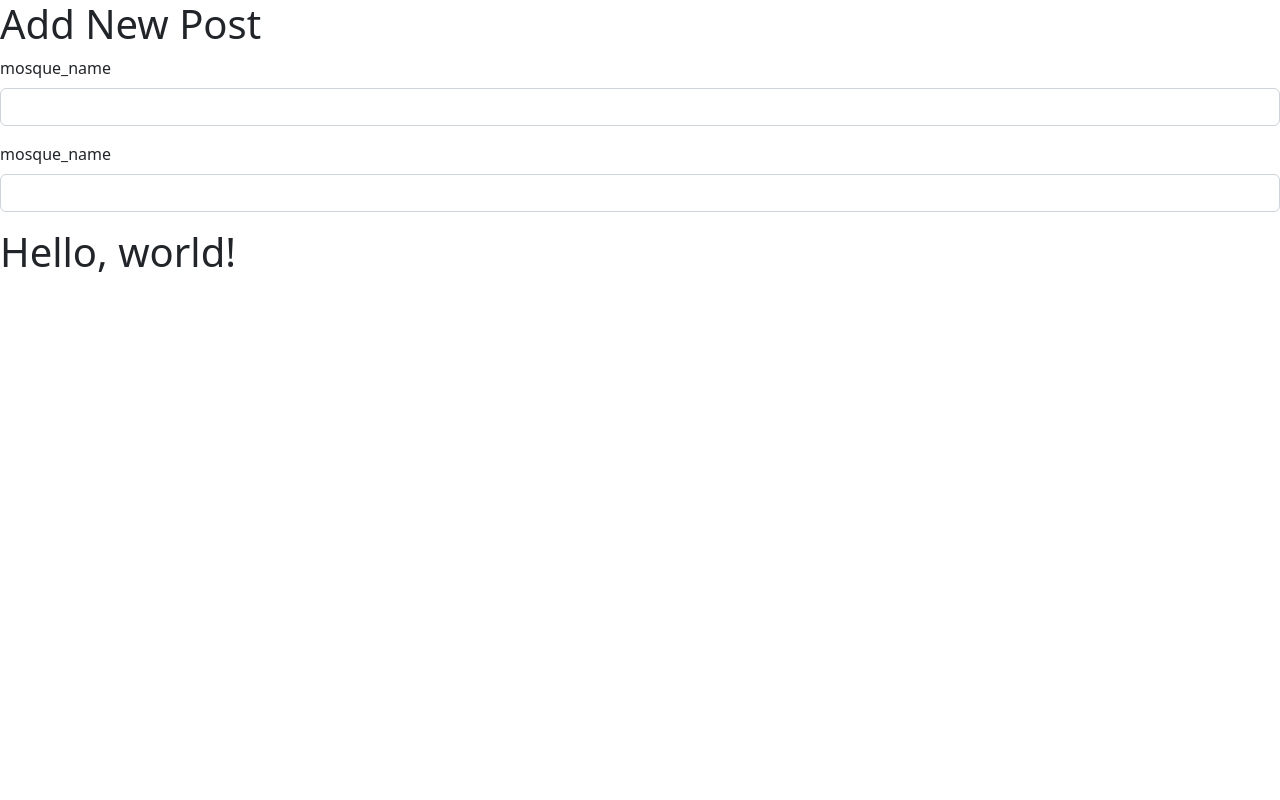
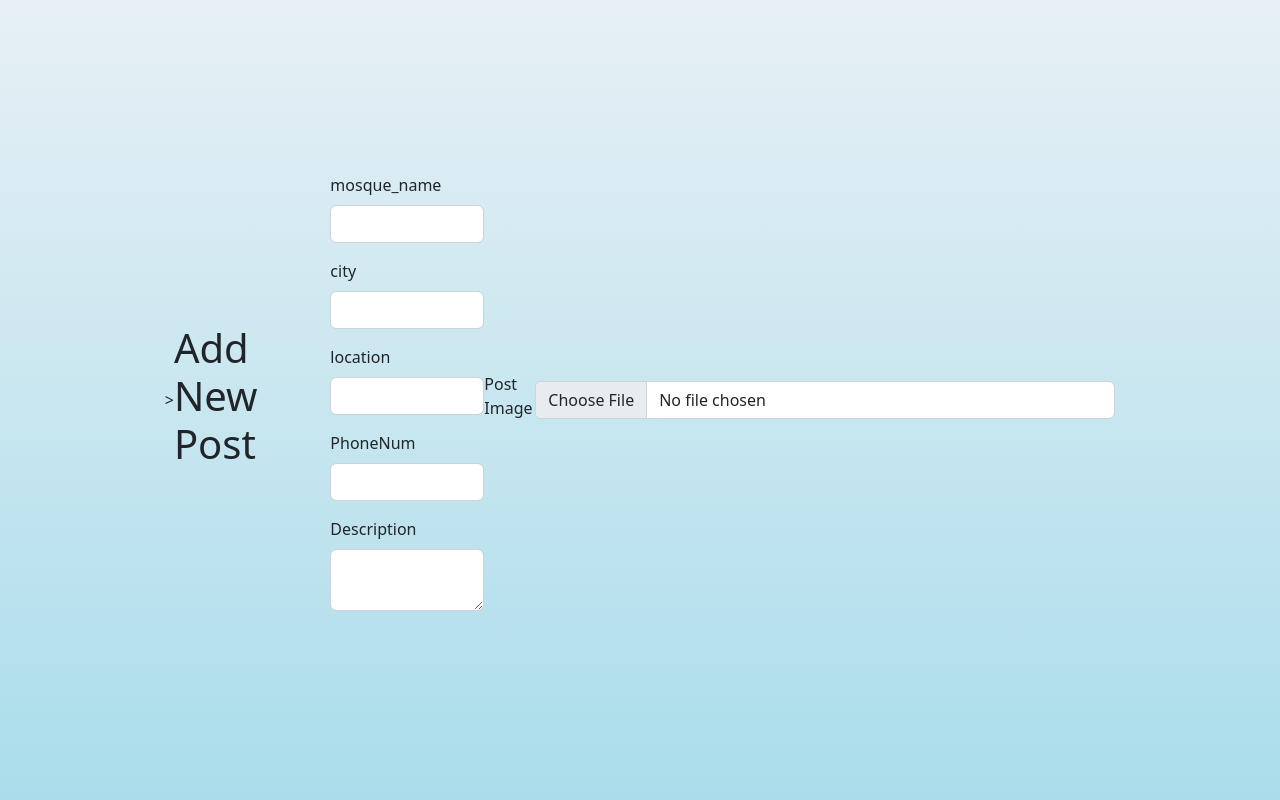
Before and after one commit to Asraralra/MASAJD-, a Django app: template masajdProject/masajdApp/templates/masajdApp/add_problem.html in a window 1280 px wide. Run offline with Django 4.2, Linux system fonts and the light colour scheme; the template is opened without the code that fills it, so the values that code supplies are empty.

Commit message:
location form

```diff
--- a/masajdProject/masajdApp/models.py
+++ b/masajdProject/masajdApp/models.py
@@ -8,4 +8,4 @@ class problem (models.Model):
     location = PlainLocationField(based_fields=['city'], zoom=7)
     PhoneNum= models.IntegerField()
     Description =models.TextField()
-    #image = models.ImageField(upload_to="images/")
+    image = models.ImageField(upload_to="images/")
--- /dev/null
+++ b/masajdProject/masajdApp/static/styles/style.css
@@ -0,0 +1,74 @@
+
+html, body {
+    display: flex;
+    align-items: center;
+    justify-content: center;
+    height: 100%;
+    margin: 0px;
+    padding: 0px;
+
+    font-family: 'Open Sans', sans-serif;
+
+  }
+body {
+    background: linear-gradient(to bottom, rgba(231, 240, 245, 1) 0%, rgba(170, 221, 235, 1) 100%);
+
+   background-color: blue;
+  }
+
+.wrapper {
+    background-color: lightpink;
+
+    max-width: 50%;
+    display: flex;
+    flex-direction: row;
+    height: 80%;
+  }
+
+.left, .right {
+    background-color: rgb(154, 190, 202);
+
+    margin: 5px;
+    max-width: 50%;
+    flex: 1;
+    display: flex;
+    flex-direction: column;
+    justify-content: center;
+  }
+
+.left {
+    align-items: center;
+    justify-content: center;
+  }
+
+  .profile-picture {
+    border-radius: 50%;
+  }
+
+.name {
+    font-family: 'Roboto', sans-serif;
+    margin-bottom: 2px;
+  }
+.social-links {
+    list-style: none;
+    padding-left: 0px;
+    font-size: 18px;
+  }
+
+.social-links li {
+    display: inline-block;
+    margin-right: 8px;
+  }
+
+.social-links a {
+    text-decoration: none;
+    padding: 4px;
+  }
+
+.social-links a:hover {
+    background-color: rgba(0, 0, 0, 0.1);
+  }
+
+profile-picture {
+    border-radius: 50%;
+  }
--- a/masajdProject/masajdApp/templates/masajdApp/add_problem.html
+++ b/masajdProject/masajdApp/templates/masajdApp/add_problem.html
@@ -13,9 +13,30 @@
         <input type="text" class="form-control" name="mosque_name">
     </div>
     <div class="mb-3">
-        <label  class="form-label">mosque_name</label>
-        <input type="text" class="form-control" name="mosque_name">
+        <label  class="form-label">city</label>
+        <input type="text" class="form-control" name="city">
+    </div>
+    <div class="mb-3">
+        <label  class="form-label">location</label>
+        <input type="text" class="form-control" name="PhoneNum">
+
+    </div>
+    <div class="mb-3">
+        <label  class="form-label"> PhoneNum</label>
+        <input type="text" class="form-control" name="PhoneNum">
     </div>
 
+    <div class="mb-3">
+        <label  class="form-label">Description</label>
+        <textarea type="text" class="form-control" name="Description "></textarea>
+    </div>
+    </form>
+
+    <label  class="form-label">Post Image</label>
+        <input type="file" name="image" accept="image/*" class="form-control" />
+
+
+
+{{ProblemForm}}
 
 {% endblock %}
--- a/masajdProject/masajdApp/templates/masajdApp/base.html
+++ b/masajdProject/masajdApp/templates/masajdApp/base.html
@@ -6,11 +6,13 @@
     <meta name="viewport" content="width=device-width, initial-scale=1">
 
     <title>{% block title %} Masajd project {% endblock %}</title>
+    <link rel="stylesheet" type="text/css" href="{% static 'style/style.css' %}">
     <link href="https://cdn.jsdelivr.net/npm/bootstrap@5.2.2/dist/css/bootstrap.min.css" rel="stylesheet" integrity="sha384-Zenh87qX5JnK2Jl0vWa8Ck2rdkQ2Bzep5IDxbcnCeuOxjzrPF/et3URy9Bv1WTRi" crossorigin="anonymous">
-    <link href="https://fonts.googleapis.com/css?family=Open+Sans|Roboto" rel="stylesheet">
+    <link href="https://fonts.googleapis.com/css?family=Open+Sans|Roboto" rel="stylesheet" rel="stylesheet" integrity="sha384-Zenh87qX5JnK2Jl0vWa8Ck2rdkQ2Bzep5IDxbcnCeuOxjzrPF/et3URy9Bv1WTRi" crossorigin="anonymous">>
   </head>
   <body>
     {% block content  %}
+      <h1>Hello, world!</h1>
      {% endblock %}
-    <h1>Hello, world!</h1>
+
   </body>
--- a/masajdProject/masajdApp/urls.py
+++ b/masajdProject/masajdApp/urls.py
@@ -5,6 +5,6 @@ app_name = "masajdApp"
 
 urlpatterns = [
     path("home/", views.home_page, name="home"),
-
+    path("add/problem", views.add_problem , name="add_problem ")
 
 ]
```
Also changed, not shown: masajdProject/masajdApp/templates/masajdApp/not_found.html (added, +7 -0 lines), masajdProject/masajdApp/views.py (+8 -1 lines), masajdProject/masajdProject/settings.py (+4 -3 lines).
